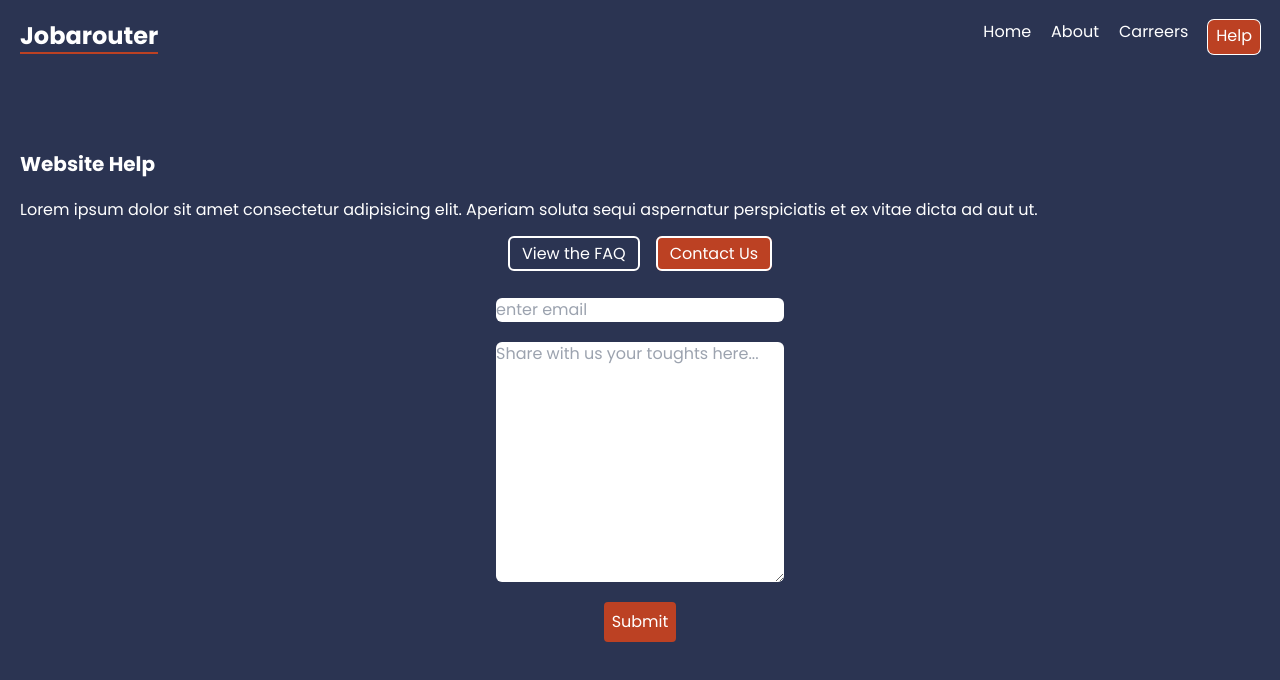
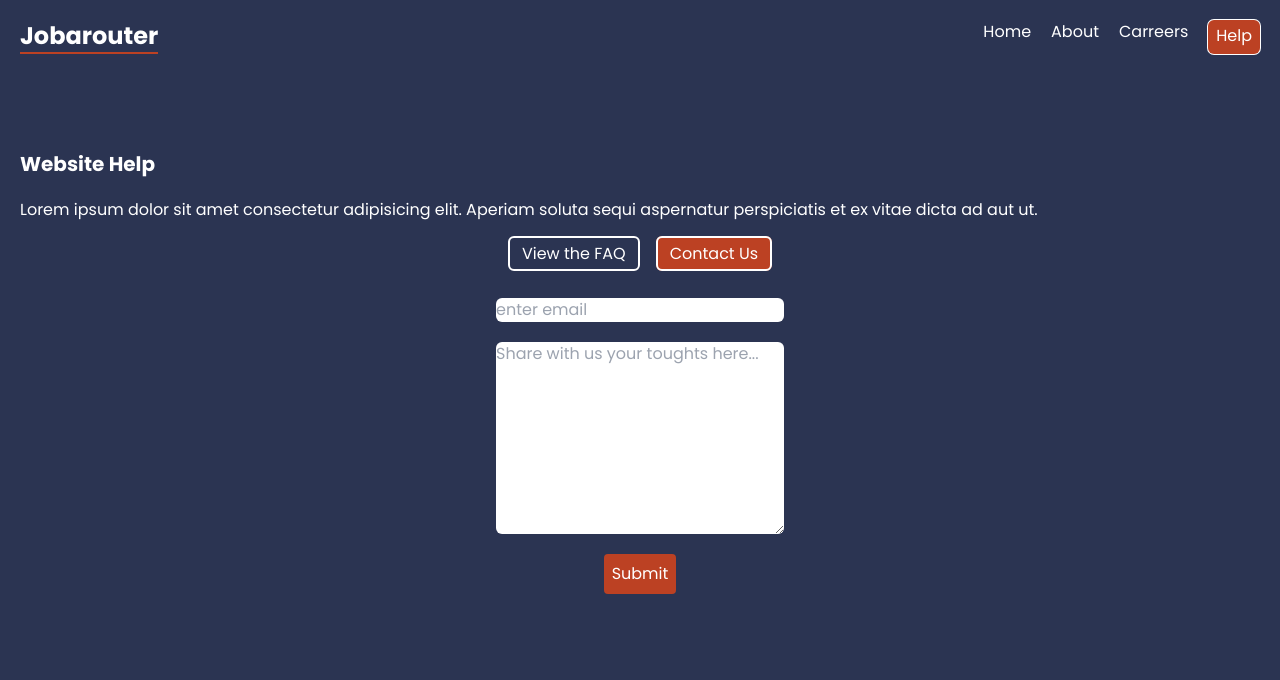
Before and after one commit to Algor-Fernand/JobsForReacters, a React (Create React App) app: page /help/contact in a window 1280 px wide. Shown: the top 680 px of the page. Built offline with nearby package versions, Linux system fonts and the light colour scheme.

Commit message:
add form functionality

```diff
--- a/src/App.js
+++ b/src/App.js
@@ -9,7 +9,7 @@ import About from "./pages/About";
 import RootLayout from "./layouts/RootLayout";
 import HelpLayout from "./layouts/helplayout/HelpLayout";
 import FAQ from "./pages/help/FAQ";
-import Contact from "./pages/help/Contact";
+import Contact, { contactAction } from "./pages/help/Contact";
 import NotFound from "./pages/NotFound";
 import CarreerLayout from "./layouts/carreerlayout/CarreerLayout";
 import Careers, { carreerLoader } from "./pages/careers/Careers";
@@ -22,7 +22,7 @@ const router = createBrowserRouter(
       <Route path="about" element={<About />} />
       <Route path="help" element={<HelpLayout />}>
         <Route path="faq" element={<FAQ />} />
-        <Route path="contact" element={<Contact />} />
+        <Route path="contact" element={<Contact />} action={contactAction} />
       </Route>
       <Route
         path="carreers"
--- a/src/pages/help/Contact.jsx
+++ b/src/pages/help/Contact.jsx
@@ -1,20 +1,40 @@
+import { Form, redirect } from "react-router-dom";
+
 export default function Contact() {
   return (
-    <div className="flex flex-col gap-5 mt-8 items-center">
+    <div className="mt-8">
+      <Form
+        method="post"
+        action="/help/contact"
+        className="flex flex-col gap-5 mt-8 items-center"
+      >
         <input
-        className="w-72 rounded-md"
-        type="text"
+          className="w-72 rounded-md text-black "
+          type="email"
           placeholder="enter email"
+          name="email"
         />
         <textarea
-        className="w-72 rounded-md "
-        name=""
+          className="w-72 rounded-md h-48 text-black"
+          name="message"
           id=""
-        cols="10"
-        rows="10"
           placeholder="Share with us your toughts here..."
         ></textarea>
         <button className="border-2 border-white mx-auto">Submit</button>
+      </Form>
     </div>
   );
 }
+
+export const contactAction = async ({ request }) => {
+  const data = await request.formData();
+  console.log(data);
+  const submission = {
+    email: data.get("email"),
+    message: data.get("message"),
+  };
+
+  console.log(submission.email);
+
+  return redirect("/");
+};
```
Lines whose indentation alone changed are shown as unchanged.
